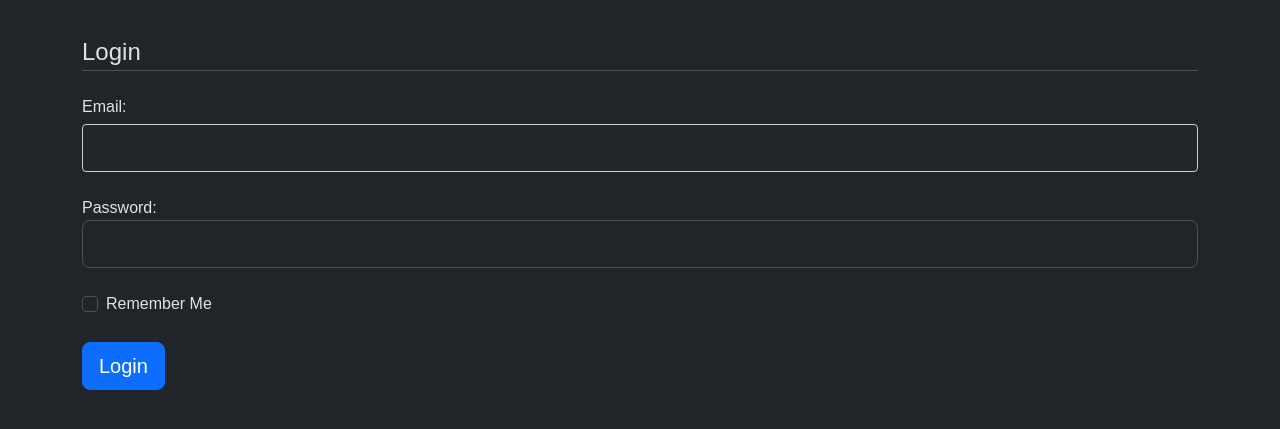
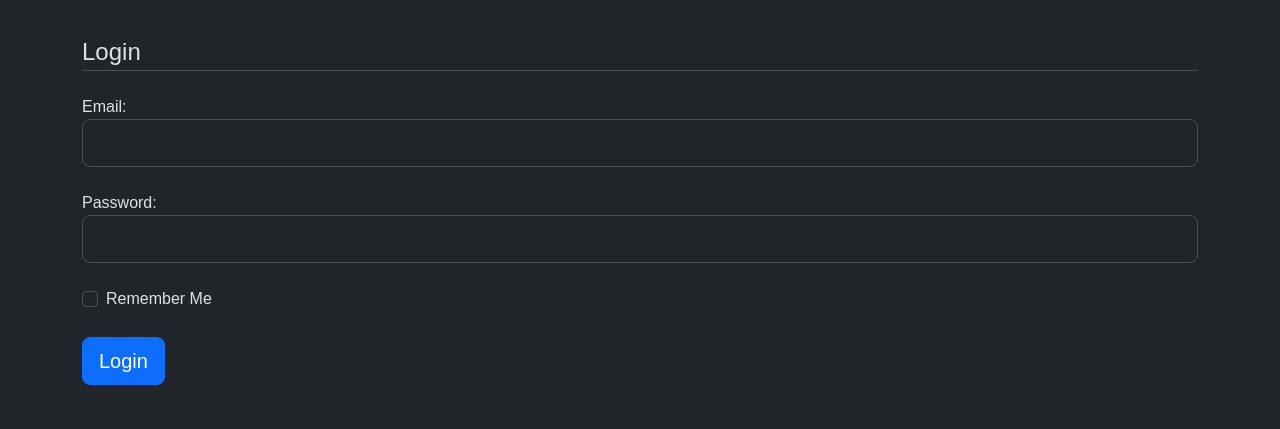
Before and after one commit to AbbieDewhirst/NASA-Landsat, a Flask app: page /login in a window 1280 px wide. Shown: the part 84-513 px from the top of the page. Run offline with Flask 3, Linux system fonts and the light colour scheme; some libraries are stand-ins or nearby versions.

Commit message:
remove conflicting css

```diff
--- a/landsat_webapp/static/styles.css
+++ b/landsat_webapp/static/styles.css
@@ -95,8 +95,7 @@ body {
     margin-left: 5px;
 }
 
-/* Input Styling */
-input[type="text"] {
+/* input[type="text"] {
     width: 100%;
     padding: 8px;
     margin: 5px 0 10px;
@@ -105,7 +104,6 @@ input[type="text"] {
     box-sizing: border-box;
 }
 
-/* Button Styling */
 button {
     background-color: #007bff;
     color: white;
@@ -118,7 +116,7 @@ button {
 
 button:hover {
     background-color: #0056b3;
-}
+} */
 
 /* Popup Styling to Match Bootstrap Dark Theme */
 .bootstrap-dark-popup .mapboxgl-popup-content {
```
